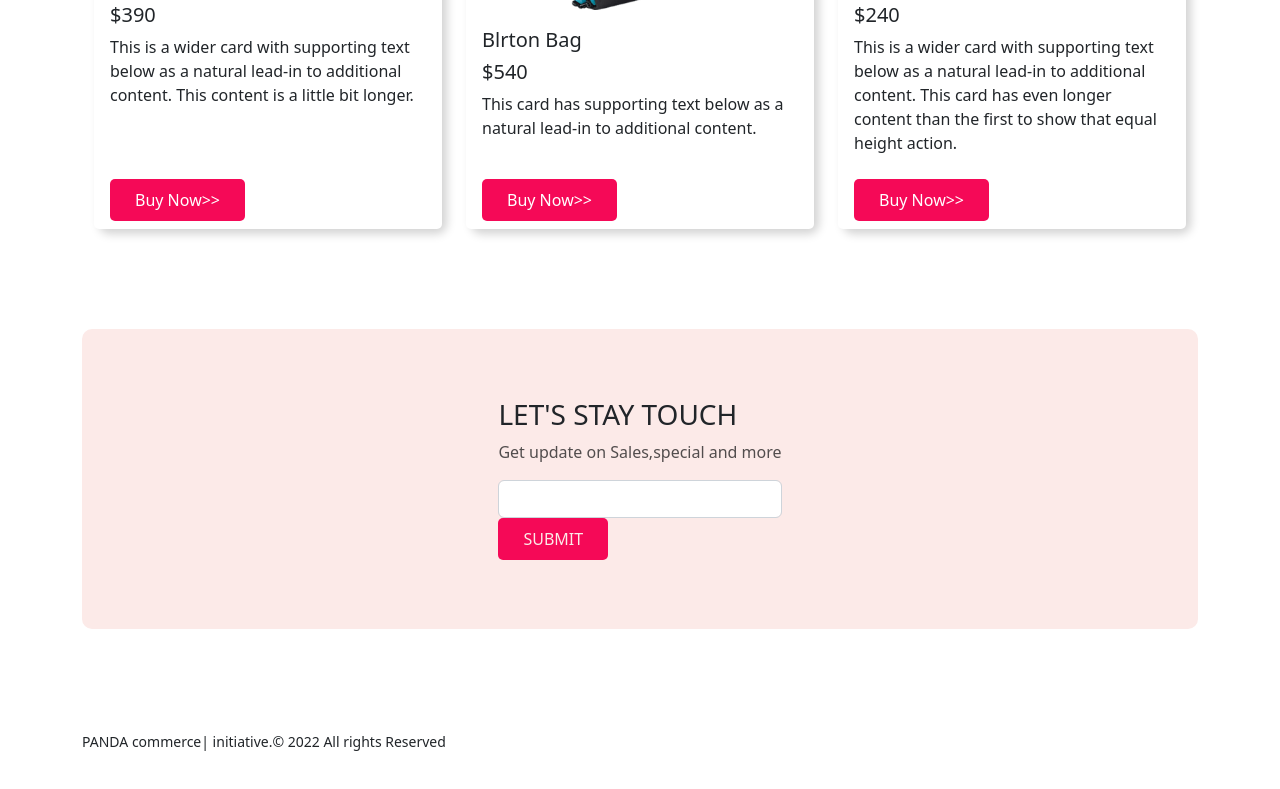
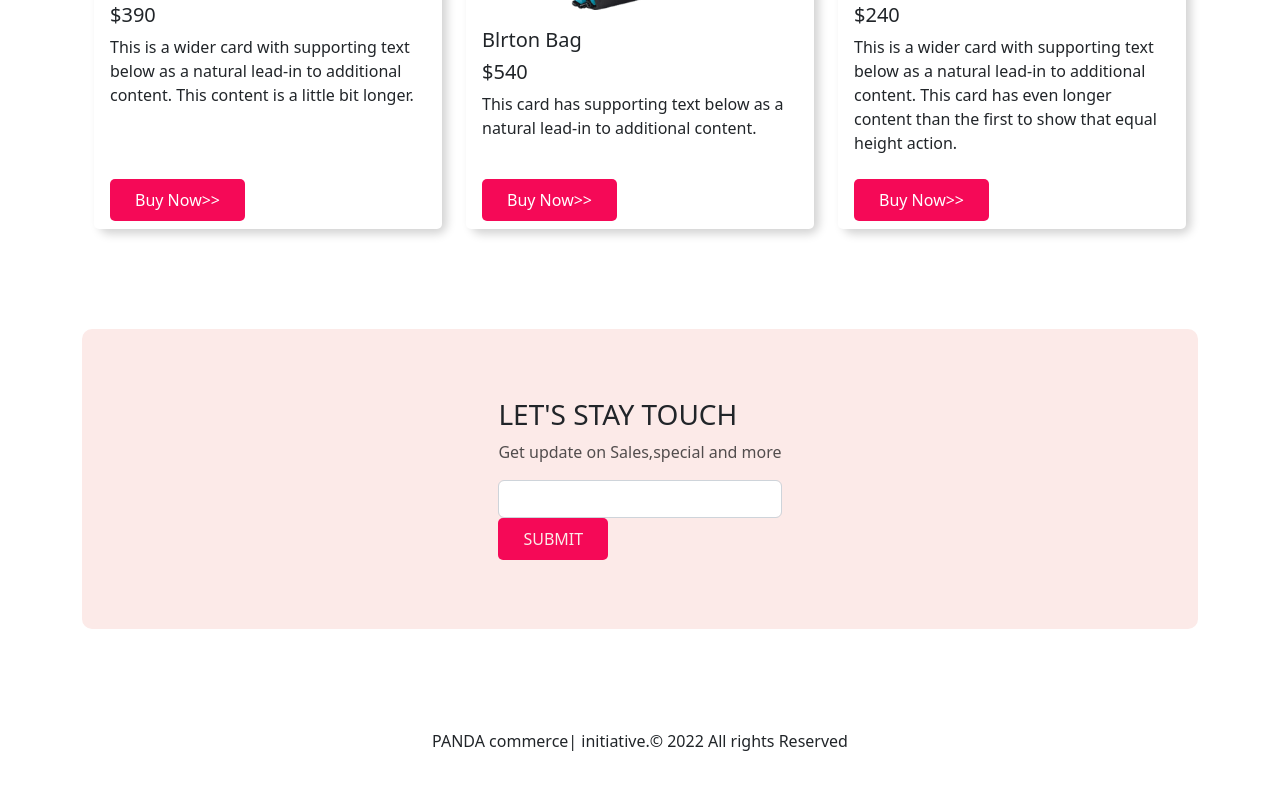
Before and after one commit to mubashirbappi5/panda, a plain HTML site: page index.html in a window 1280 px wide. Shown: the part 2080-2869 px from the top of the page. Drawn offline with nearby package versions, Linux system fonts and the light colour scheme.

Commit message:
bug fiex

```diff
--- a/index.html
+++ b/index.html
@@ -239,7 +239,7 @@
 
 
 <footer>
-  <small class="copy">PANDA commerce| initiative.© 2022 All rights Reserved</small>
+  <p class="copy">PANDA commerce| initiative.© 2022 All rights Reserved</p>
 </footer>
 
 
--- a/style.css
+++ b/style.css
@@ -70,3 +70,6 @@
 .link:hover{
     color: black;
 }
+.copy{
+    text-align: center;
+}
```
